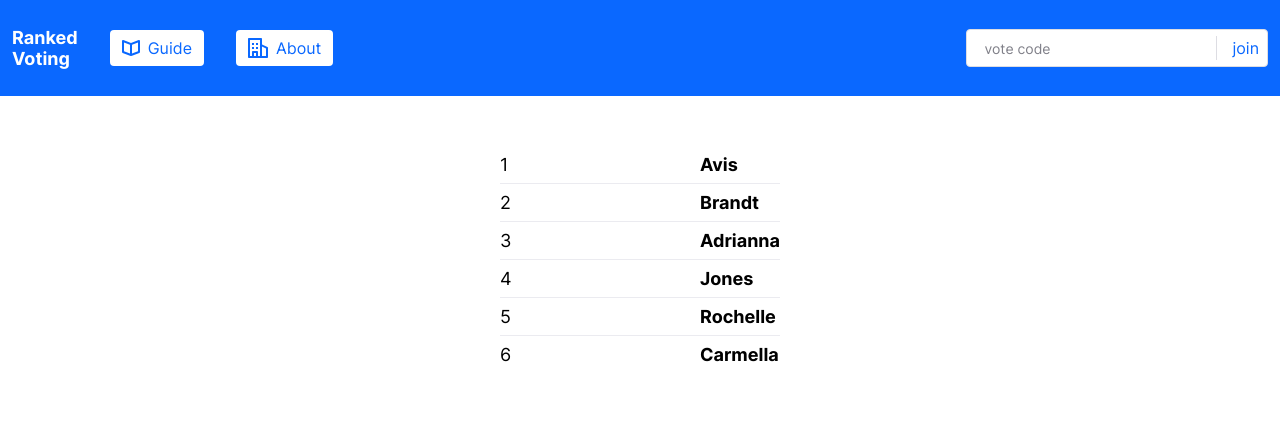
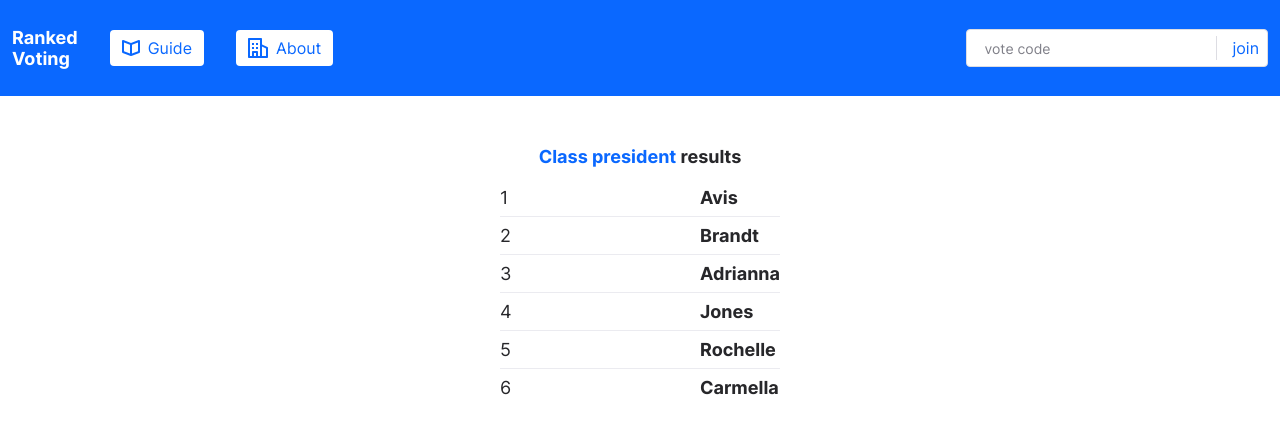
Before and after one commit to FemenSB/voting_client, a React (Create React App) app: page /results/1 in a window 1280 px wide. Shown: the top 434 px of the page. Built offline with nearby package versions, Linux system fonts and the light colour scheme.

Commit message:
Add voting name
Voting now have names that are displayed in both the voting and results pages.

```diff
--- a/src/App.css
+++ b/src/App.css
@@ -29,6 +29,7 @@
 }
 
 :root * {
+  color: var(--tini-main-text-color);
   font-family: 'Inter';
 }
 
--- a/src/routes/navigation/navigation.component.tsx
+++ b/src/routes/navigation/navigation.component.tsx
@@ -23,7 +23,7 @@ export default function Navigation() {
       <nav id={styles['nav-bar']}>
         <div id={styles['nav-links']}>
           <Link to='/' className={styles['nav-bar-button']}>
-            <h1>Ranked Voting</h1>
+            <h1 id={styles['home-link']}>Ranked Voting</h1>
           </Link>
           <Link to='/guide' className={styles['nav-bar-button']}>
             <Button reverse icon={<BookIcon />}>
--- a/src/routes/navigation/navigation.style.module.css
+++ b/src/routes/navigation/navigation.style.module.css
@@ -10,7 +10,7 @@
   display: flex;
 }
 
-#nav-links > * {
+#home-link{
   color: var(--tini-brand-text-color);
 }
 
--- a/src/routes/results/page.component.tsx
+++ b/src/routes/results/page.component.tsx
@@ -1,4 +1,5 @@
 import Loading from '../../elements/loading/loading.component';
+import { VotingResults } from '../../utils/server_proxy/server_proxy';
 import IServerProxyFactory from '../../utils/server_proxy/server_proxy_factory';
 import useInitialize from '../../utils/useInitialize';
 import styles from './page.style.module.css';
@@ -12,12 +13,11 @@ type ResultsPageProps = {
 export default function ResultsPage({ serverProxyFactory }: ResultsPageProps) {
   const { id } = useParams();
   const serverProxy = useRef(serverProxyFactory.forVoting(id!));
-  const [orderedCandidates, setOrderedCandidates] = useState<string[]>([]);
+  const [votingResults, setVotingResults] = useState<VotingResults|null>(null);
 
   const initialize = useCallback(async () => {
-    console.log('initializing results');
     const data = await serverProxy.current.getResults();
-    setOrderedCandidates(data.orderedCandidates);
+    setVotingResults(data);
   }, []);
   const initialized = useInitialize(initialize);
 
@@ -26,9 +26,13 @@ export default function ResultsPage({ serverProxyFactory }: ResultsPageProps) {
     <div id={styles.main}>
       {initialized ?
           <div className='margin-centralize'>
+            <h1 id={styles['voting-name-container']}>
+              <span id={styles['voting-name']}>{votingResults!.name}</span>
+              <span> results</span>
+            </h1>
             <table id={styles.table}>
               <tbody id={styles.body}>
-                {orderedCandidates.map((name, i) =>
+                {votingResults!.orderedCandidates.map((name, i) =>
                   <tr key={i} className={styles.row}>
                     <td className={styles.index}>{i+1}</td>
                     <td className={styles.name}>{name}</td>
--- a/src/routes/results/page.style.module.css
+++ b/src/routes/results/page.style.module.css
@@ -1,5 +1,13 @@
 #main {
   margin-top: 50px;
+}
+
+#voting-name-container {
+  text-align: center;
+}
+
+#voting-name {
+  color: var(--tini-brand-color);
 }
 
 #table {
--- a/src/routes/voting/page.component.tsx
+++ b/src/routes/voting/page.component.tsx
@@ -1,4 +1,5 @@
 import Loading from '../../elements/loading/loading.component';
+import { VotingData } from '../../utils/server_proxy/server_proxy';
 import IServerProxyFactory from '../../utils/server_proxy/server_proxy_factory';
 import useInitialize from '../../utils/useInitialize';
 import CandidateList from './candidate_list.component';
@@ -13,8 +14,7 @@ type VotingPageProps = {
 
 export default function VotingPage({ serverProxyFactory }: VotingPageProps) {
   const { id } = useParams();
-  const [candidates, setCandidates] = useState<string[]>([]);
-  const [endTime, setEndTime] = useState<Date>(new Date());
+  const [votingData, setVotingData] = useState<VotingData|null>(null);
   const serverProxy = useRef(serverProxyFactory.forVoting(id!));
   const orderedCandidates = useRef<string[]>([]);
   const votingEndTimeout = useRef<any>();
@@ -23,22 +23,19 @@ export default function VotingPage({ serverProxyFactory }: VotingPageProps) {
   console.log(id);
 
   const initialize = useCallback(async () => {
-    console.log('initializing voting');
     const data = await serverProxy.current.getStaticData();
-    setCandidates(data.candidates);
-    orderedCandidates.current = data.candidates;
-    setEndTime(data.endTime);
+    setVotingData(data);
   }, []);
 
   const initialized = useInitialize(initialize);
 
   useEffect(() => {
-    if (!initialized) return;
+    if (!votingData) return;
     setVotingEndTimeout();
 
     function setVotingEndTimeout() {
       clearTimeout(votingEndTimeout.current);
-      const timeUntilEnding = endTime.getTime() - Date.now();
+      const timeUntilEnding = votingData!.endTime.getTime() - Date.now();
       votingEndTimeout.current = setTimeout(endVoting, timeUntilEnding);
     }
 
@@ -46,7 +43,7 @@ export default function VotingPage({ serverProxyFactory }: VotingPageProps) {
       await serverProxy.current.sendVote(orderedCandidates.current);
       navigate(`/results/${id}`);
     }
-  }, [initialized, endTime, id, navigate]);
+  }, [votingData, id, navigate]);
 
   function onReordered(candidates: string[]) {
     orderedCandidates.current = candidates;
@@ -57,10 +54,12 @@ export default function VotingPage({ serverProxyFactory }: VotingPageProps) {
       {initialized ?
         <Fragment>
           <div className='margin-centralize'>
-            <CandidateList candidates={candidates} onReordered={onReordered} />
+            <h1 id={styles['voting-name']}>{votingData!.name}</h1>
+            <CandidateList candidates={votingData!.candidates}
+                onReordered={onReordered} />
           </div>
           <div id={styles['side-panel-container']}>
-            <FloatingPanel endTime={endTime} />
+            <FloatingPanel endTime={votingData!.endTime} />
           </div>
         </Fragment>
         :
--- a/src/routes/voting/page.style.module.css
+++ b/src/routes/voting/page.style.module.css
@@ -12,6 +12,10 @@
   right: 8px;
 }
 
+#voting-name {
+  text-align: center;
+}
+
 @media (max-aspect-ratio: 5/6) {
   #side-panel-container {
     /* In mobile devices, the floating panel should behave as a dialog */
--- a/src/utils/server_proxy/server_proxy.ts
+++ b/src/utils/server_proxy/server_proxy.ts
@@ -5,10 +5,12 @@ export interface IServerProxy {
 }
 
 export type VotingData = {
+  name: string;
   candidates: string[];
   endTime: Date;
 };
 
 export type VotingResults = {
+  name: string;
   orderedCandidates: string[];
 };
--- a/src/utils/server_proxy/server_proxy_mock.ts
+++ b/src/utils/server_proxy/server_proxy_mock.ts
@@ -5,6 +5,7 @@ export default class ServerProxyMock implements IServerProxy {
   async getStaticData(): Promise<VotingData> {
     await sleep(1500);
     return {
+      name: 'Class president',
       candidates: [
         'Brandt',
         'Adrianna',
@@ -24,6 +25,7 @@ export default class ServerProxyMock implements IServerProxy {
   async getResults(): Promise<VotingResults> {
     await sleep(1500);
     return {
+      name: 'Class president',
       orderedCandidates: [
         'Avis',
         'Brandt',
```
